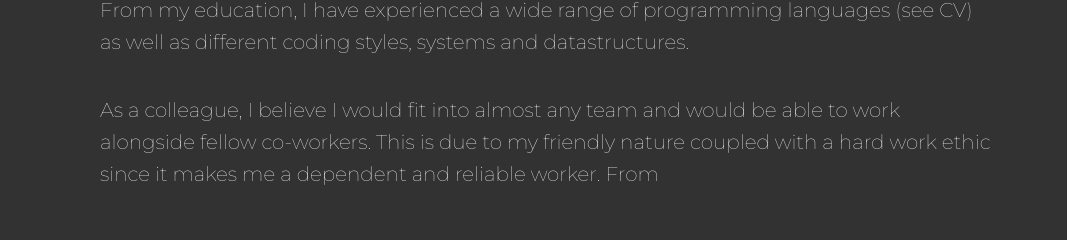
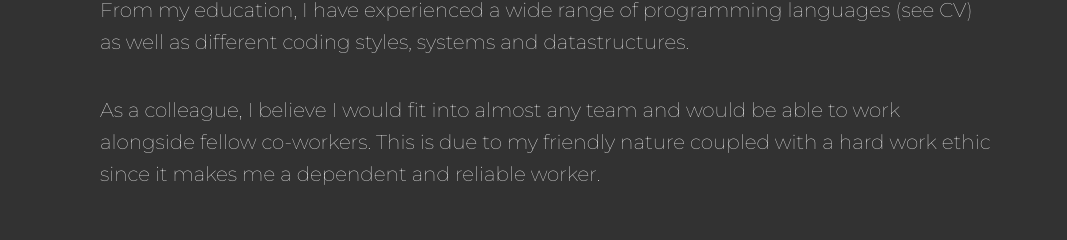
Before and after one commit to AaronMolesbury/personal-portfolio, a React (Create React App) app: page /about in a window 1280 px wide. Shown: the part 669-909 px from the top of the page, without its empty margins (92-1159 px from the left). Built offline with nearby package versions, Linux system fonts and the light colour scheme.

Commit message:
Delete From

```diff
--- a/src/pages/About.js
+++ b/src/pages/About.js
@@ -27,7 +27,7 @@ function About() {
         <p class="ap1">
           As a colleague, I believe I would fit into almost any team and would be able to work alongside
           fellow co-workers. This is due to my friendly nature coupled with a hard work ethic since it makes me
-          a dependent and reliable worker. From
+          a dependent and reliable worker.
         </p>
         <h2 class="ah2">
           Educational Attainment
```
